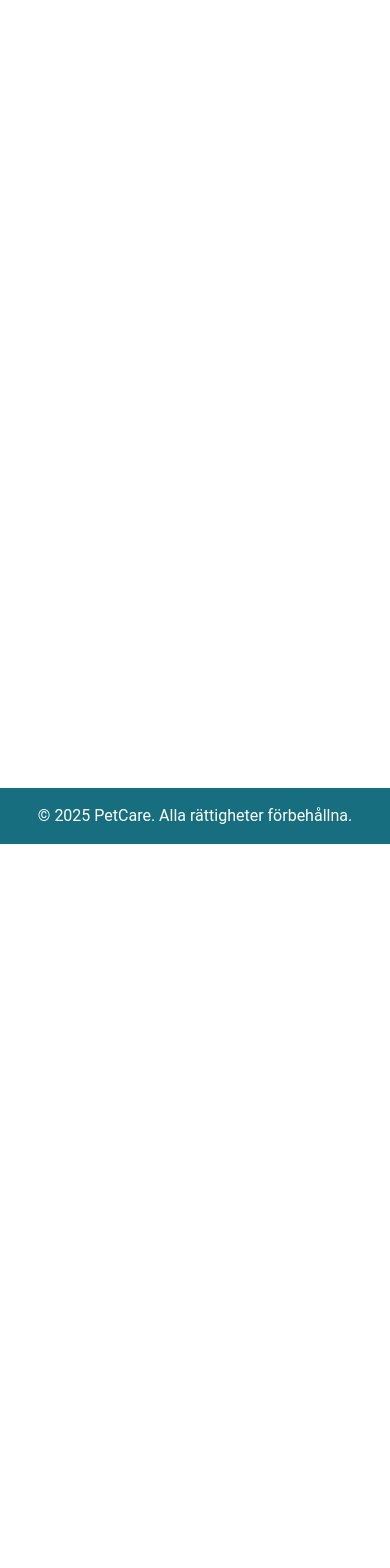
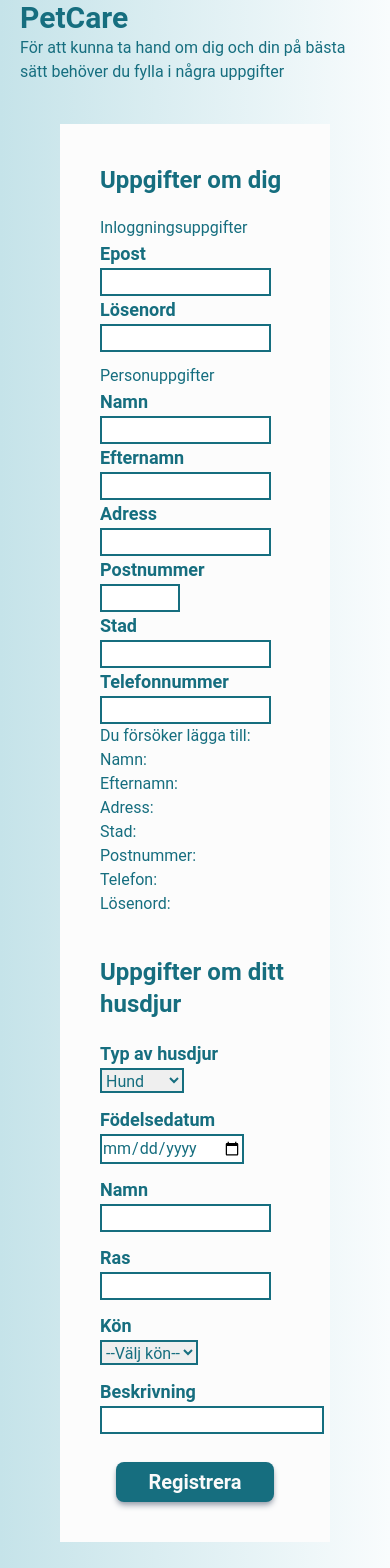
Before and after one commit to naathaliie/Nathalies-degree-project, a Next.js app in the folder pet-care/: page /users/new in a window 390 px wide. Shown: the part 200-1768 px from the top of the page. Before the commit the page ends 1044 px from the top, so only its background shows below. Built offline with nearby package versions, Linux system fonts and the light colour scheme; a web font is replaced by a local one.

Commit message:
newUserPage

```diff
--- a/pet-care/src/app/users/new/page.tsx
+++ b/pet-care/src/app/users/new/page.tsx
@@ -1,4 +1,7 @@
 'use client'
+import RegisterPetForm from '@/app/components/RegisterForms/RegisterPetForm'
+import RegisterUserForm from '@/app/components/RegisterForms/RegisterUserForm'
+import { Button } from '@/components/ui/button'
 import { RootState } from '@/lib/store'
 import React from 'react'
 import { useSelector } from 'react-redux'
@@ -7,7 +10,36 @@ const NewUserPage = () => {
 
     const currentSelectedPet = useSelector((state: RootState) => state.pets.selectedPet)
   return (
-    <div>Välkommen att registrera dig nya användare, valt djur var {currentSelectedPet}</div>
+    <div className='NewUserPage bg-gradient-to-r from-[#C5E3E9] to-[#F9FCFD] bg-opacity-25 p-5 min-h-[70vh] text-petCare-sapphireTeal-dark'>
+        <div className='flex flex-col items-center'>
+            <h1 className='text-3xl font-bold'>Välkommen till oss på PetCare</h1>
+            <h2 className=''>För att kunna ta hand om dig och din {currentSelectedPet} på bästa sätt behöver du fylla i några uppgifter</h2>
+        </div>
+
+        <div className='FormBox m-10 p-10 bg-petCare-myWhite'>
+            <div className='flex flex-col gap-10 md:flex-row justify-evenly'>
+                <div className='md:w-1/2'>
+                    <h1 className=' text-2xl font-bold mb-5'>Uppgifter om dig</h1>
+                    <RegisterUserForm/>
+                </div>
+                <div className='md:w-1/2'>
+                    <h1 className=' text-2xl font-bold mb-5'>Uppgifter om ditt husdjur</h1>
+                    <RegisterPetForm/>
+                </div>
+            </div>
+            <div className='mt-7 flex justify-center'>
+                <Button
+                    variant={"primary"}
+                    size={"lg"}
+                    className="font-bold text-xl shadow-md shadow-gray-400"
+                    onClick={() => console.log("hej")}
+                >
+                    Registrera
+                </Button>
+            </div>
+        </div>
+
+    </div>
   )
 }
 
```
